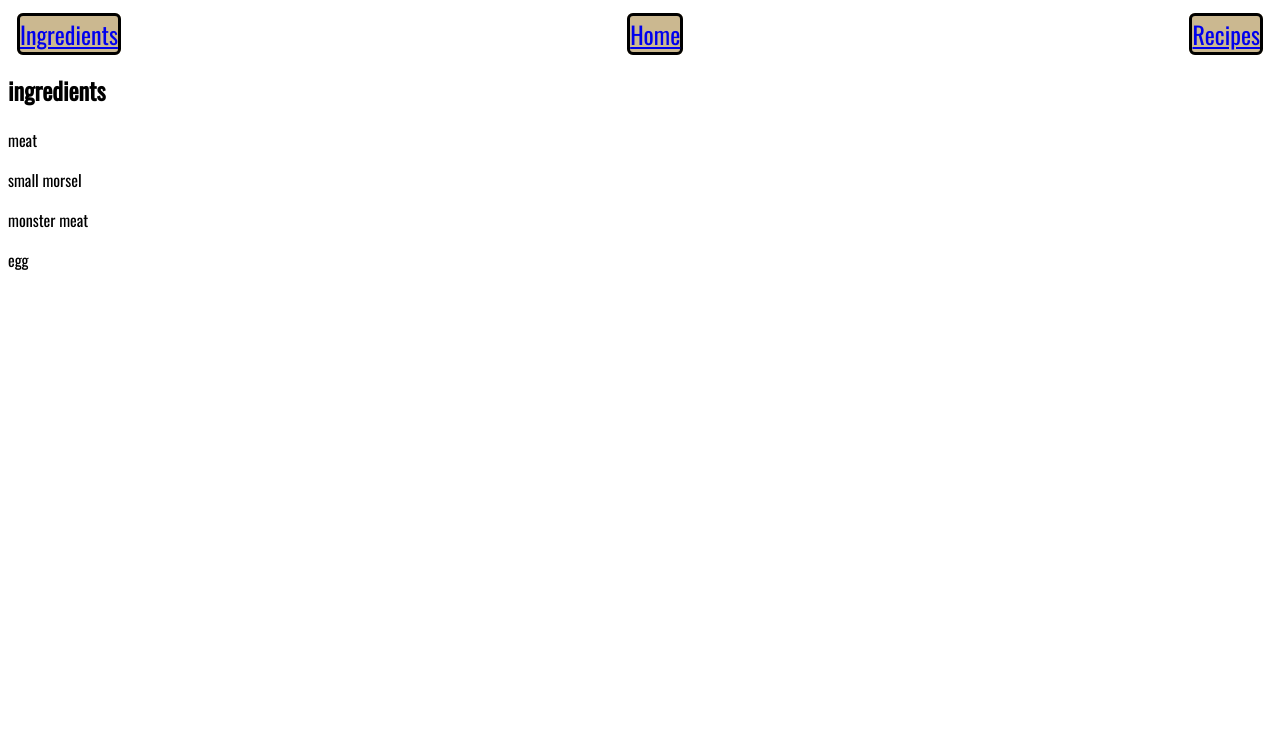
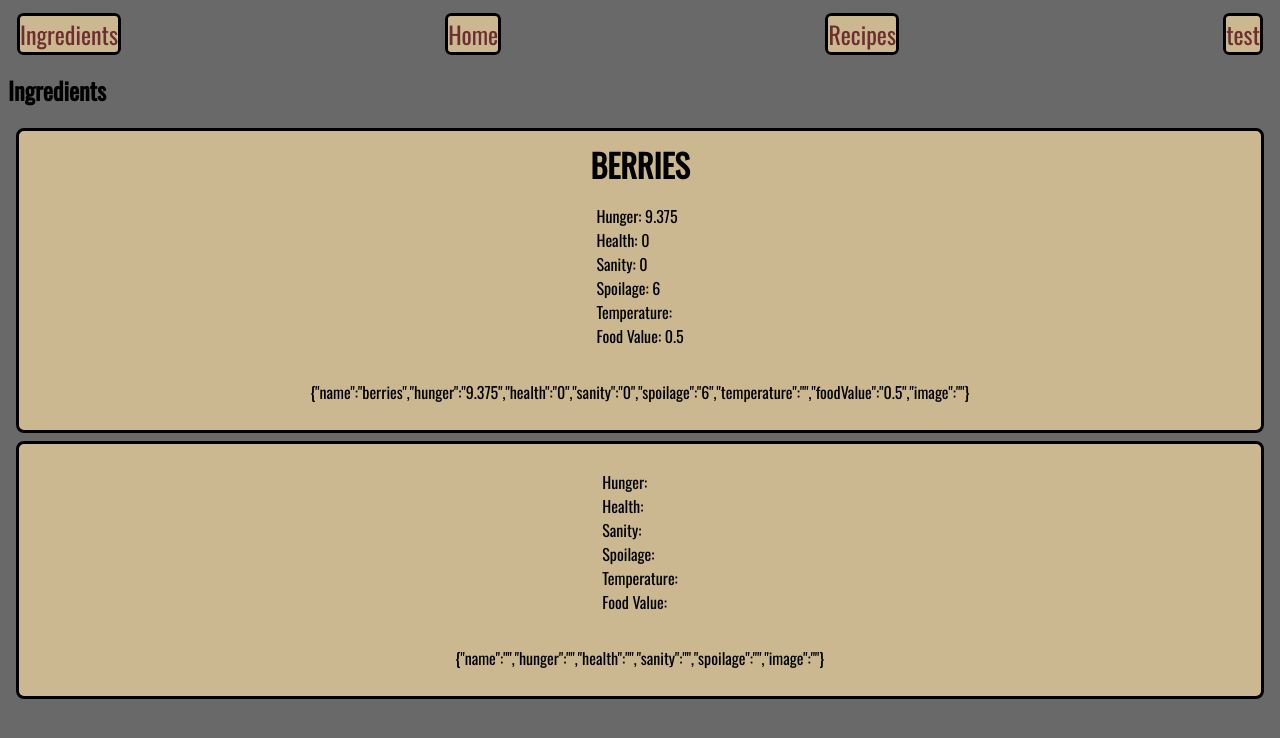
Before and after one commit to devjaq/dontstarve, a website: page app/public/index.html in a window 1280 px wide. Both pictures are taken after a click on the link "Ingredients". Drawn offline with nearby package versions, Linux system fonts and the light colour scheme; some packages are replaced by stand-ins of ours; a web font is replaced by a local one.

Commit message:
progress

```diff
--- a/app/public/index.html
+++ b/app/public/index.html
@@ -14,6 +14,7 @@
       <li><a href="#!/ingredients">Ingredients</a></li>
       <li><a href="#!/" id="home-button">Home</a></li>
       <li><a href="#!/recipes">Recipes</a></li>
+      <li><a href="#!/test">test</a></li>
     </ul>
   </nav>
     <ng-view></ng-view>
@@ -25,6 +26,8 @@
     <script src="./scripts/components/welcome.js"></script>
     <script src="./scripts/components/ingredients.js"></script>
     <script src="./scripts/components/recipes.js"></script>
+    <script src="./scripts/components/test.js"></script>
+    <script src="./scripts/services/data-service.js"></script>
 
 
 </body>
--- a/app/public/scripts/components/ingredients.js
+++ b/app/public/scripts/components/ingredients.js
@@ -2,16 +2,47 @@
 
 const ingredients = {
   template:`
-  <h2>ingredients</h2>
+  <h2>Ingredients</h2>
 
   <section ng-repeat="ingredient in $ctrl.ingredients">
+  <section class="card">
+    <h3>{{ingredient.name|uppercase}}</h3>
+    <ul>
+      <li>Hunger: {{ingredient.hunger}}</li>
+      <li>Health: {{ingredient.health}}</li>
+      <li>Sanity: {{ingredient.sanity}}</li>
+      <li>Spoilage: {{ingredient.spoilage}}</li>
+      <li>Temperature: {{ingredient.temperature}}</li>
+      <li>Food Value: {{ingredient.foodValue}}</li>
+    </ul>
     <p>{{ingredient}}</p>
+    </section>
   </section>
   `,
   controller: [function(){
     const vm = this;
+    // vm.ingredients = [
+    //   ["meat", ""], "small morsel", "monster meat", "egg"
+    // ]
     vm.ingredients = [
-      "meat", "small morsel", "monster meat", "egg"
+      {
+        "name":"berries",
+        "hunger":"9.375",
+        "health":"0",
+        "sanity":"0",
+        "spoilage":"6",
+        "temperature":"",
+        "foodValue":"0.5",
+        "image":""
+      },
+      {
+        "name":"",
+        "hunger":"",
+        "health":"",
+        "sanity":"",
+        "spoilage":"",
+        "image":""
+      }
     ]
   }]
 }
--- a/app/public/scripts/components/recipes.js
+++ b/app/public/scripts/components/recipes.js
@@ -4,7 +4,7 @@ const recipes = {
   template:`
   <h2>Recipes</h2>
   <section ng-repeat="recipe in $ctrl.recipes">
-    <section class="recipe-card">
+    <section class="card">
       <h3>{{recipe.name}}</h3>
       <p>{{recipe.ingredients}}</p>
       <p>{{recipe.method}}</p>
--- a/app/public/scripts/config/config.js
+++ b/app/public/scripts/config/config.js
@@ -13,5 +13,8 @@ angular
     .when("/recipes", {
       template:`<recipes></recipes>`
     })
+    .when("/test", {
+      template:`<test></test>`
+    })
     .otherwise({redirectTo:"/welcome"})
   })
--- a/app/public/styles/mainstyle.scss
+++ b/app/public/styles/mainstyle.scss
@@ -5,20 +5,35 @@ $tan: #CBB890;
 
 html {
   box-sizing: border-box;
+
+  body {
+    background: dimgrey;
+    font-family: 'Oswald';
+
+    ul {
+      padding: 0;
     }
 
-body {
-  font-family: 'Oswald';
+    a {
+      text-decoration: none;
+      color: $reddish;
+    }
 
-  .recipe-card {
+    .card {
       display: flex;
       flex-direction: column;
       align-items: center;
       margin: 8px;
-    border: 3px solid dimgrey;
+      border: 3px solid black;
       border-radius: 8px;
       padding: 10px;
 
+      background-color: $tan;
+
+      h3 {
+        margin: 0;
+        font-size: 2rem;
+      }
     }
   }
 
@@ -31,7 +46,6 @@ nav {
       display: flex;
       justify-content: space-between;
       align-content: center;
-    padding: 0;
 
       li a {
         width: 350px;
@@ -46,3 +60,5 @@ nav {
       }
     }
   }
+
+}
```
Also changed, not shown: app/public/styles/mainstyle.css, 1 other file. Lines whose indentation alone changed are shown as unchanged.
